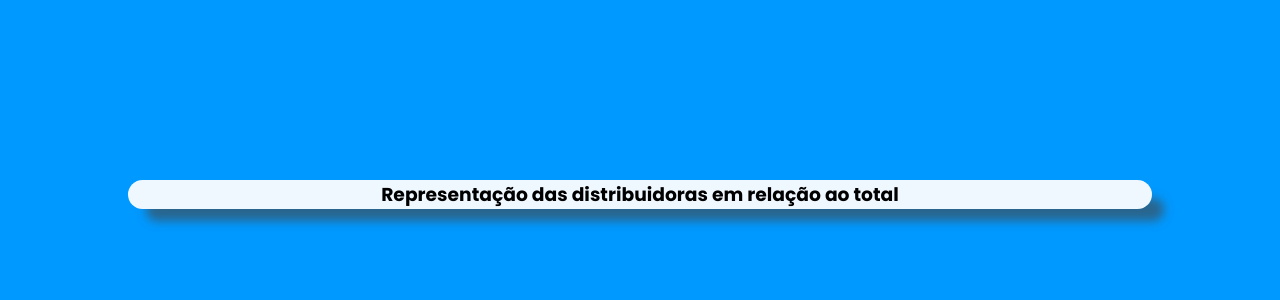
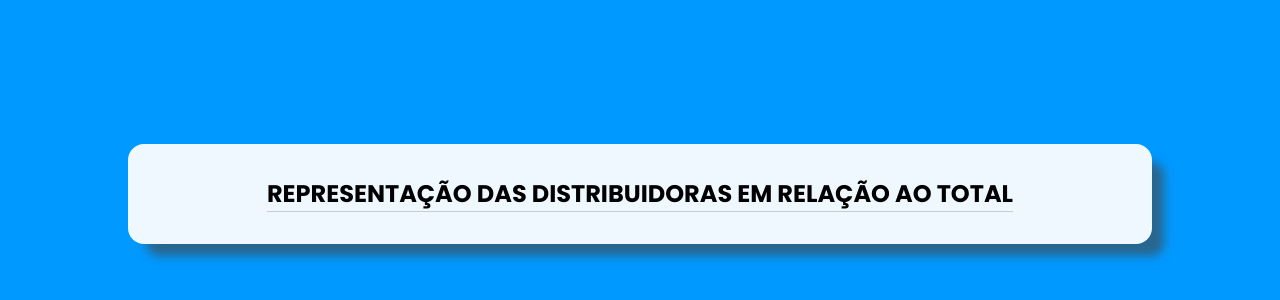
Before and after one commit to MarcusUrani/distribuidora2_vaga, a plain HTML site: page index.html in a window 1280 px wide. Shown: the part 206-506 px from the top of the page. Drawn offline with Linux system fonts and the light colour scheme.

Commit message:
Adicionados estilos iniciais

```diff
--- a/style/style.css
+++ b/style/style.css
@@ -43,10 +43,20 @@ body {
 .main__container {
   justify-content: center;
   background-color: #f0f8ff;
-  border-radius: 5rem;
+  border-radius: 1rem;
   -webkit-box-shadow: 15px 15px 10px -3px rgba(69, 69, 69, 0.6);
   -moz-box-shadow: 15px 15px 10px -3px rgba(69, 69, 69, 0.6);
   box-shadow: 15px 15px 10px -3px rgba(69, 69, 69, 0.6);
   display: flex;
   width: 80%;
 }
+
+.main__container__header {
+  border-bottom: #cccccc solid 1px;
+  margin: 2rem 0;
+}
+
+.main__container__header__title {
+  font-size: 1.5rem;
+  text-transform: uppercase;
+}
```
